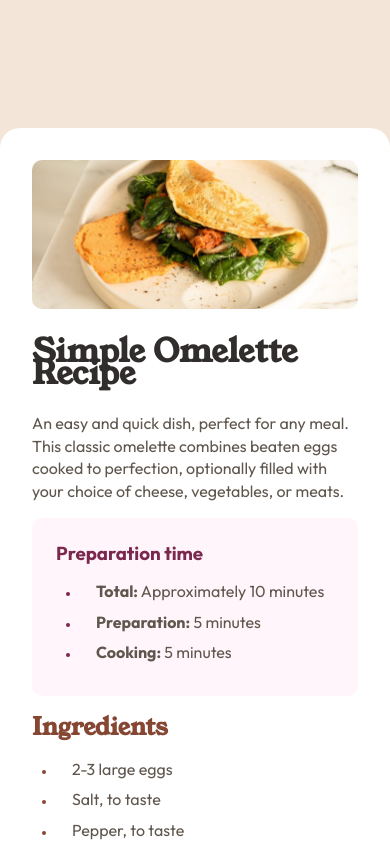
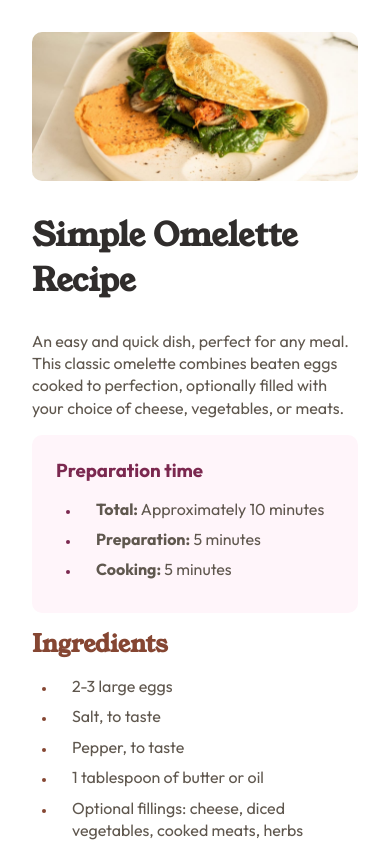
Before and after one commit to hellcsaba/recipe-page, a plain HTML site: page index.html in a window 390 px wide. Shown: the top 844 px of the page. Drawn offline with Linux system fonts and the light colour scheme.

Commit message:
Fix overlapping recipe-title

```diff
--- a/index.css
+++ b/index.css
@@ -44,6 +44,7 @@ body {
     font-family: 'Young serif', sans-serif;
     font-size: 2rem;
     color: var(--stone-900);
+    line-height: normal;
 }
 
 .prep-time-section {
@@ -128,3 +129,13 @@ hr {
 .nutrition-table td:nth-child(odd) {
     padding-left: 2rem;
 }
+
+@media (max-width: 45rem){
+    body {
+        margin: 0;
+    }
+
+    .recipe-article {
+        border-radius: 0px;
+    }
+}
```
